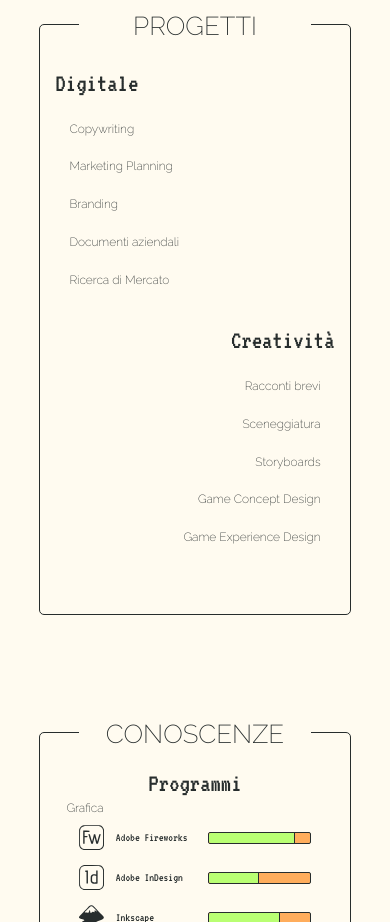
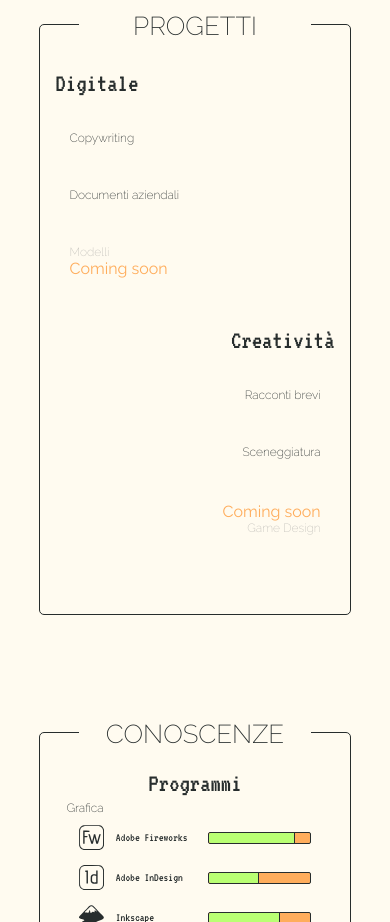
Before and after one commit to CaptainNickilism/niccolopagnacco.it, a plain HTML site: page index.html in a window 390 px wide. Shown: the part 840-1762 px from the top of the page. Drawn offline with nearby package versions, Linux system fonts and the light colour scheme.

Commit message:
Add files via upload

```diff
--- a/index.html
+++ b/index.html
@@ -271,24 +271,19 @@
 							<h3 class="tab-title" lang="it">Digitale</h3>
 						<ul class="tab-links">
 							<li class="link">
-								<a target="preview" href="https://drive.google.com/a/nickilism.42web.io/embeddedfolderview?id=1U3UtN_605cM9NBKExBiWM_fRAQfDtmAw#grid">
+								<a target="preview" href="https://drive.google.com/a/nickilism.42web.io/embeddedfolderview?id=11pBo-mF-fB4KZukqxC3Ex72uxjdYyk6h#grid">
 									<h4>Copywriting</h4>
 								</a>
 							</li>
+
 							<li class="link">
-								<a target="preview" href="https://drive.google.com/a/nickilism.42web.io/embeddedfolderview?id=1M6omsDCqGWz3TDq7Csuyq6qG6fVB0NqH#grid">
-								<h4>Marketing Planning</h4>
-								</a>
+								<a target="preview" href="https://drive.google.com/a/nickilism.42web.io/embeddedfolderview?id=1V5duFvP6Ln5km1Qt-ngBbDtNJ1wzxG9i#grid"><h4 lang="en">Business Papers</h4><h4 lang="it">Documenti aziendali</h4></a>
 							</li>
+
 							<li class="link">
-								<a target="preview" href="https://drive.google.com/a/nickilism.42web.io/embeddedfolderview?id=1bKZvlgutpjcrnHJHitRFsvRC2VrMT19D#grid"><h4>Branding</h4></a>
+								<a target="preview" href="none" class="comingsoon"><h4 lang="en">Templates</h4><h4 lang="it">Modelli</h4></a>
 							</li>
-							<li class="link">
-								<a target="preview" href="https://drive.google.com/a/nickilism.42web.io/embeddedfolderview?id=1FX0hgaSDHaLKwmn1Ya3nWzyK4crdr0Xp#grid"><h4 lang="en">Business Papers</h4><h4 lang="it">Documenti aziendali</h4></a>
-							</li>
-							<li class="link">
-								<a target="preview" href="https://drive.google.com/a/nickilism.42web.io/embeddedfolderview?id=1J5TxTnvLiyOLcnO1NrkMgDe2MEdQRw6E#grid"><h4 lang="en">Market Research</h4><h4 lang="it">Ricerca di Mercato</h4></a>
-							</li>
+
 						</ul>
 					</div>
 					<div class="preview">
@@ -307,22 +302,16 @@
 							<h3 class="tab-title" lang="it">Creatività</h3>
 						<ul class="tab-links">
 							<li class="link">
-								<a target="preview" href="https://drive.google.com/a/nickilism.42web.io/embeddedfolderview?id=1T3z1013jgld4sVHzGACwFaj2SZ6kf5iB#grid">
+								<a target="preview" href="https://drive.google.com/a/nickilism.42web.io/embeddedfolderview?id=1SEaA8aoWebqiS042IvQkGV5sNVu9w4Io#grid">
 								<h4 lang="en">Short stories</h4>
 									<h4 lang="it">Racconti brevi</h4>
 									</a>
 							</li>
 							<li class="link">
-								<a target="preview" href="https://drive.google.com/a/nickilism.42web.io/embeddedfolderview?id=1t1jnAKt3r5CHX1ip8hMSEL4_uPox0kYO#grid"><h4 lang="en">Screenplays</h4><h4 lang="it">Sceneggiatura</h4></a>
+								<a target="preview" href="https://drive.google.com/a/nickilism.42web.io/embeddedfolderview?id=1CcfWEUVhPOywNeKni1rN6BwnhQFGLHfo#grid"><h4 lang="en">Scripts & Storyboards</h4><h4 lang="it">Sceneggiatura</h4></a>
 							</li>
 							<li class="link">
-								<a target="preview" href="https://drive.google.com/a/nickilism.42web.io/embeddedfolderview?id=1VZ4C-caRQhFdE8a8Rvhsx2_ksFGRQael#grid"><h4>Storyboards</h4></a>
-							</li>
-							<li class="link">
-								<a target="preview" href="https://drive.google.com/a/nickilism.42web.io/embeddedfolderview?id=1kTgGeaeHEiB6L9y9AMnLvEFkBYfP9Sxe#grid"><h4>Game Concept Design</h4></a>
-							</li>
-							<li class="link">
-								<a target="preview" href="https://drive.google.com/a/nickilism.42web.io/embeddedfolderview?id=1_pNTpzATj37uzkl6gVM9btP9zVPH44di#grid"><h4>Game Experience Design</h4></a>
+								<a target="preview" href="none" class="comingsoon2"><h4>Game Design</h4></a>
 							</li>
 						</ul>
 					</div>
--- a/styles.css
+++ b/styles.css
@@ -23,7 +23,8 @@
 .font-size-small, * body .page .section.second-sec .frame .par .par-content .certificate .certificate-preview .certificate-link, * body .page .section.second-sec .frame .par .par-content .certificate .certificate-tab .certificate-tab-subtitle, * body .page .section.fourth-sec footer p {
   font-size: calc(0.4em + 0.4vw); }
 
-.font-size-medium, * body .topnav .navigation li a h2, * body .topnav .buttons .social .cta, * body .page .section.zero-sec p, * body .page .section.first-sec .frame .tab .tab-links .link h4, * body .page .section.second-sec .frame .par .par-content .category .category-title, * body .page .section.second-sec .frame .par .par-content .category .category-slots .slot .slot-title, * body .page .section.second-sec .frame .par .par-content .certificate .certificate-tab .certificate-tab-title, * body .page .section.third-sec .frame .carousel-frame .carousel-cell .description, * body .page .section.fourth-sec .frame .contact-links .link .social-link .social-link-name {
+.font-size-medium, * body .topnav .navigation li a h2, * body .topnav .buttons .social .cta, * body .page .section.zero-sec p, * body .page .section.first-sec .frame .tab .tab-links .link
+h4, * body .page .section.second-sec .frame .par .par-content .category .category-title, * body .page .section.second-sec .frame .par .par-content .category .category-slots .slot .slot-title, * body .page .section.second-sec .frame .par .par-content .certificate .certificate-tab .certificate-tab-title, * body .page .section.third-sec .frame .carousel-frame .carousel-cell .description, * body .page .section.fourth-sec .frame .contact-links .link .social-link .social-link-name {
   font-size: calc(0.6em + 0.6vw); }
 
 .font-size-big, * body .page .section .section-title, * body .page .section.zero-sec .frame .presentation p, * body .page .section.first-sec .frame .tab .tab-title, * body .page .section.first-sec .frame .preview .prompt, * body .page .section.first-sec .frame .preview-close, * body .page .section.second-sec .frame .par .par-title, * body .page .section.third-sec .frame .carousel-frame .carousel-cell .title {
@@ -32,7 +33,8 @@
 .font-size-logo, * body .topnav .logo h1, * body .page .section.zero-sec .frame .presentation h1 {
   font-size: calc(2em + 2vw); }
 
-.font-family-1, * body .topnav .navigation li a h2, * body .topnav .logo h1, * body .page .section .section-title, * body .page .section.zero-sec .frame .presentation p, * body .page .section.zero-sec .frame .presentation h1, * body .page .section.first-sec .frame .tab .tab-links .link h4, * body .page .section.second-sec .frame .par .par-content .category .category-title, * body .page .section.third-sec .frame .carousel-frame a .arrow, * body .page .section.third-sec .frame .carousel-frame .carousel-cell .description, * body .page .section.fourth-sec footer p {
+.font-family-1, * body .topnav .navigation li a h2, * body .topnav .logo h1, * body .page .section .section-title, * body .page .section.zero-sec .frame .presentation p, * body .page .section.zero-sec .frame .presentation h1, * body .page .section.first-sec .frame .tab .tab-links .link
+h4, * body .page .section.second-sec .frame .par .par-content .category .category-title, * body .page .section.third-sec .frame .carousel-frame a .arrow, * body .page .section.third-sec .frame .carousel-frame .carousel-cell .description, * body .page .section.fourth-sec footer p {
   font-family: var(--font-1); }
 
 .font-family-2, * body .topnav .buttons .social .cta, * body .page .section.zero-sec p, * body .page .section.first-sec .frame .tab .tab-title, * body .page .section.first-sec .frame .preview .prompt, * body .page .section.first-sec .frame .preview-close, * body .page .section.second-sec .frame .par .par-title, * body .page .section.second-sec .frame .par .par-content .category .category-slots .slot .slot-title, * body .page .section.second-sec .frame .par .par-content .certificate .certificate-preview .certificate-link, * body .page .section.second-sec .frame .par .par-content .certificate .certificate-tab .certificate-tab-title, * body .page .section.second-sec .frame .par .par-content .certificate .certificate-tab .certificate-tab-subtitle, * body .page .section.third-sec .frame .carousel-frame .carousel-cell .title, * body .page .section.fourth-sec .frame .contact-links .link .social-link .social-link-name {
@@ -44,16 +46,19 @@
 .font-weight-regular, * body .topnav .buttons .social .cta, * body .page .section.zero-sec p, * body .page .section.first-sec .frame .tab .tab-title, * body .page .section.first-sec .frame .preview .prompt, * body .page .section.first-sec .frame .preview-close, * body .page .section.second-sec .frame .par .par-title, * body .page .section.second-sec .frame .par .par-content .category .category-slots .slot .slot-title, * body .page .section.second-sec .frame .par .par-content .certificate .certificate-preview .certificate-link, * body .page .section.second-sec .frame .par .par-content .certificate .certificate-tab .certificate-tab-title, * body .page .section.second-sec .frame .par .par-content .certificate .certificate-tab .certificate-tab-subtitle, * body .page .section.third-sec .frame .carousel-frame .carousel-cell .title, * body .page .section.third-sec .frame .carousel-frame .carousel-cell .description, * body .page .section.fourth-sec .frame .contact-links .link .social-link .social-link-name {
   font-weight: 400; }
 
-.font-weight-thin, * body .topnav .navigation li a h2, * body .page .section .section-title, * body .page .section.zero-sec .frame .presentation p, * body .page .section.first-sec .frame .tab .tab-links .link h4, * body .page .section.second-sec .frame .par .par-content .category .category-title, * body .page .section.third-sec .frame .carousel-frame a .arrow, * body .page .section.fourth-sec footer p {
+.font-weight-thin, * body .topnav .navigation li a h2, * body .page .section .section-title, * body .page .section.zero-sec .frame .presentation p, * body .page .section.first-sec .frame .tab .tab-links .link
+h4, * body .page .section.second-sec .frame .par .par-content .category .category-title, * body .page .section.third-sec .frame .carousel-frame a .arrow, * body .page .section.fourth-sec footer p {
   font-weight: 200; }
 
 .color-bg {
   color: var(--color-bg); }
 
-.color-main, * body .topnav .navigation li a h2, * body .page .section .section-title, * body .page .section.zero-sec .frame .presentation p, * body .page .section.zero-sec .frame .presentation h1, * body .page .section.zero-sec p, * body .page .section.first-sec .frame .tab .tab-title, * body .page .section.first-sec .frame .tab .tab-links .link h4, * body .page .section.first-sec .frame .preview .prompt, * body .page .section.second-sec .frame .par .par-title, * body .page .section.second-sec .frame .par .par-content .category .category-title, * body .page .section.second-sec .frame .par .par-content .category .category-slots .slot .slot-title, * body .page .section.second-sec .frame .par .par-content .certificate .certificate-preview .certificate-link, * body .page .section.second-sec .frame .par .par-content .certificate .certificate-tab .certificate-tab-title, * body .page .section.second-sec .frame .par .par-content .certificate .certificate-tab .certificate-tab-subtitle, * body .page .section.third-sec .frame .carousel-frame a .arrow, * body .page .section.third-sec .frame .carousel-frame .carousel-cell .title, * body .page .section.third-sec .frame .carousel-frame .carousel-cell .description, * body .page .section.fourth-sec .frame .contact-links .link .social-link .social-link-name, * body .page .section.fourth-sec footer p {
+.color-main, * body .topnav .navigation li a h2, * body .page .section .section-title, * body .page .section.zero-sec .frame .presentation p, * body .page .section.zero-sec .frame .presentation h1, * body .page .section.zero-sec p, * body .page .section.first-sec .frame .tab .tab-title, * body .page .section.first-sec .frame .tab .tab-links .link
+h4, * body .page .section.first-sec .frame .preview .prompt, * body .page .section.second-sec .frame .par .par-title, * body .page .section.second-sec .frame .par .par-content .category .category-title, * body .page .section.second-sec .frame .par .par-content .category .category-slots .slot .slot-title, * body .page .section.second-sec .frame .par .par-content .certificate .certificate-preview .certificate-link, * body .page .section.second-sec .frame .par .par-content .certificate .certificate-tab .certificate-tab-title, * body .page .section.second-sec .frame .par .par-content .certificate .certificate-tab .certificate-tab-subtitle, * body .page .section.third-sec .frame .carousel-frame a .arrow, * body .page .section.third-sec .frame .carousel-frame .carousel-cell .title, * body .page .section.third-sec .frame .carousel-frame .carousel-cell .description, * body .page .section.fourth-sec .frame .contact-links .link .social-link .social-link-name, * body .page .section.fourth-sec footer p {
   color: var(--color-main); }
 
-.color-1, * body .topnav .navigation li a.active h2, * body .topnav .buttons .social .cta, * body .page .section.first-sec .frame .tab .tab-links .link h4:hover, * body .page .section.first-sec .frame .preview-close, * body .page .section.fourth-sec .frame .contact-links .link:hover .social-link .social-link-name {
+.color-1, * body .topnav .navigation li a.active h2, * body .topnav .buttons .social .cta, * body .page .section.first-sec .frame .tab .tab-links .link
+h4:hover, * body .page .section.first-sec .frame .preview-close, * body .page .section.fourth-sec .frame .contact-links .link:hover .social-link .social-link-name {
   color: var(--color-1); }
 
 .color-2, * body .topnav .navigation li a:hover h2 {
@@ -449,17 +454,40 @@
               margin: 0; }
               * body .page .section.first-sec .frame .tab .tab-links .link {
                 margin: 0;
-                padding: 0; }
+                padding: 0;
+                width: 100%; }
                 * body .page .section.first-sec .frame .tab .tab-links .link a {
                   text-decoration: none; }
+                  * body .page .section.first-sec .frame .tab .tab-links .link a.comingsoon :hover {
+                    cursor: no-drop; }
+                    * body .page .section.first-sec .frame .tab .tab-links .link a.comingsoon :hover h4 {
+                      color: grey !important;
+                      opacity: 10% !important; }
+                    * body .page .section.first-sec .frame .tab .tab-links .link a.comingsoon :hover::after {
+                      content: "		Coming soon";
+                      color: var(--color-1);
+                      animation: blinker 1s;
+                      opacity: 100; }
+                  * body .page .section.first-sec .frame .tab .tab-links .link a.comingsoon2 :hover {
+                    cursor: no-drop; }
+                    * body .page .section.first-sec .frame .tab .tab-links .link a.comingsoon2 :hover h4 {
+                      color: grey !important;
+                      opacity: 10% !important; }
+                    * body .page .section.first-sec .frame .tab .tab-links .link a.comingsoon2 :hover::before {
+                      content: "Coming soon		";
+                      color: var(--color-1);
+                      animation: blinker 1s;
+                      opacity: 100; }
                 * body .page .section.first-sec .frame .tab .tab-links .link.previewing h4 {
                   color: var(--color-2); }
-                * body .page .section.first-sec .frame .tab .tab-links .link h4 {
+                * body .page .section.first-sec .frame .tab .tab-links .link
+                h4 {
                   margin: 0;
                   cursor: pointer;
                   transition: 0.3s all;
                   white-space: nowrap; }
-                  * body .page .section.first-sec .frame .tab .tab-links .link h4:hover {
+                  * body .page .section.first-sec .frame .tab .tab-links .link
+                  h4:hover {
                     align-items: center; }
           * body .page .section.first-sec .frame .preview {
             width: 50%;
@@ -1000,6 +1028,28 @@
               display: none; }
             * body .page .section.first-sec .frame .tab .tab-title {
               margin: 0; }
+            * body .page .section.first-sec .frame .tab .tab-links .link {
+              font-family: var(--font-1); }
+              * body .page .section.first-sec .frame .tab .tab-links .link .comingsoon {
+                cursor: no-drop; }
+                * body .page .section.first-sec .frame .tab .tab-links .link .comingsoon h4 {
+                  color: grey !important;
+                  opacity: 50%; }
+                * body .page .section.first-sec .frame .tab .tab-links .link .comingsoon::after {
+                  content: "		Coming soon";
+                  color: var(--color-1);
+                  animation: blinker 1s;
+                  opacity: 100; }
+              * body .page .section.first-sec .frame .tab .tab-links .link .comingsoon2 {
+                cursor: no-drop; }
+                * body .page .section.first-sec .frame .tab .tab-links .link .comingsoon2 h4 {
+                  color: grey !important;
+                  opacity: 50%; }
+                * body .page .section.first-sec .frame .tab .tab-links .link .comingsoon2::before {
+                  content: "Coming soon		";
+                  color: var(--color-1);
+                  animation: blinker 1s;
+                  opacity: 100; }
           * body .page .section.first-sec .frame .preview {
             display: none !important;
             width: 100%;
```
